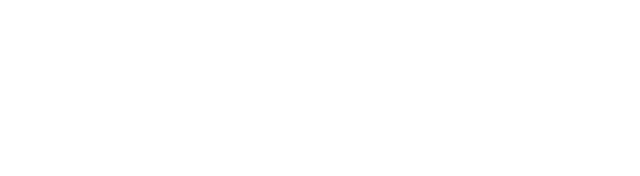
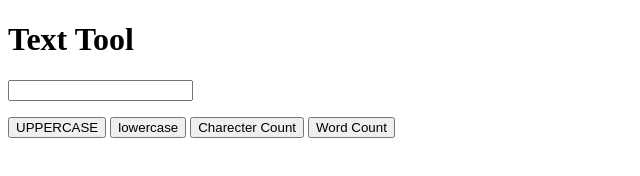
Before and after one commit to nilpatare/text-tool.html, a plain HTML site: page index.html in a window 1280 px wide. Shown: the whole page, without its empty margins (0-640 px from the left). Drawn offline with Linux system fonts and the light colour scheme.

Commit message:
added html

```diff
--- a/index.html
+++ b/index.html
@@ -6,6 +6,15 @@
     <title>Document</title>
 </head>
 <body>
-
+    <body>
+        <h1 class="title">Text Tool</h1>
+        <input type="text" class="input-text" id="input-text" />
+        <p id="result-text" class="result-text"></p>
+        <div class="button-container">
+            <button class="btn" onclick="makeUppercase()">UPPERCASE</button>
+            <button class="btn" onclick="makeLowercase()">lowercase</button>
+            <button class="btn" onclick="charCount()">Charecter Count</button>
+            <button class="btn" onclick="wordCount()">Word Count</button>
+        </div>
 </body>
 </html>
```
